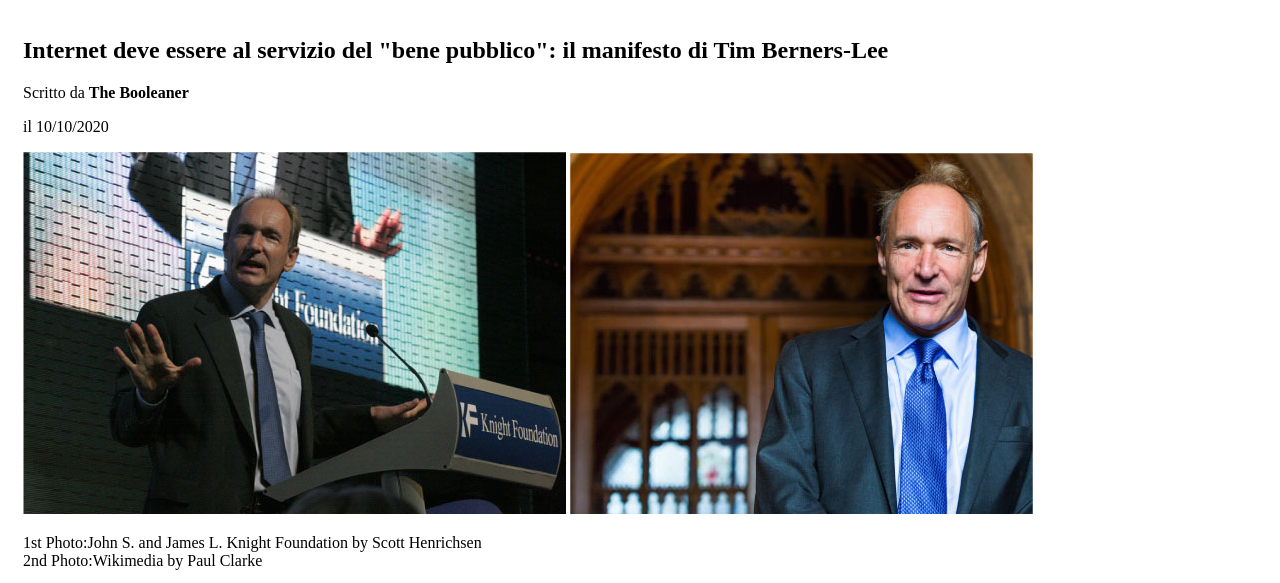
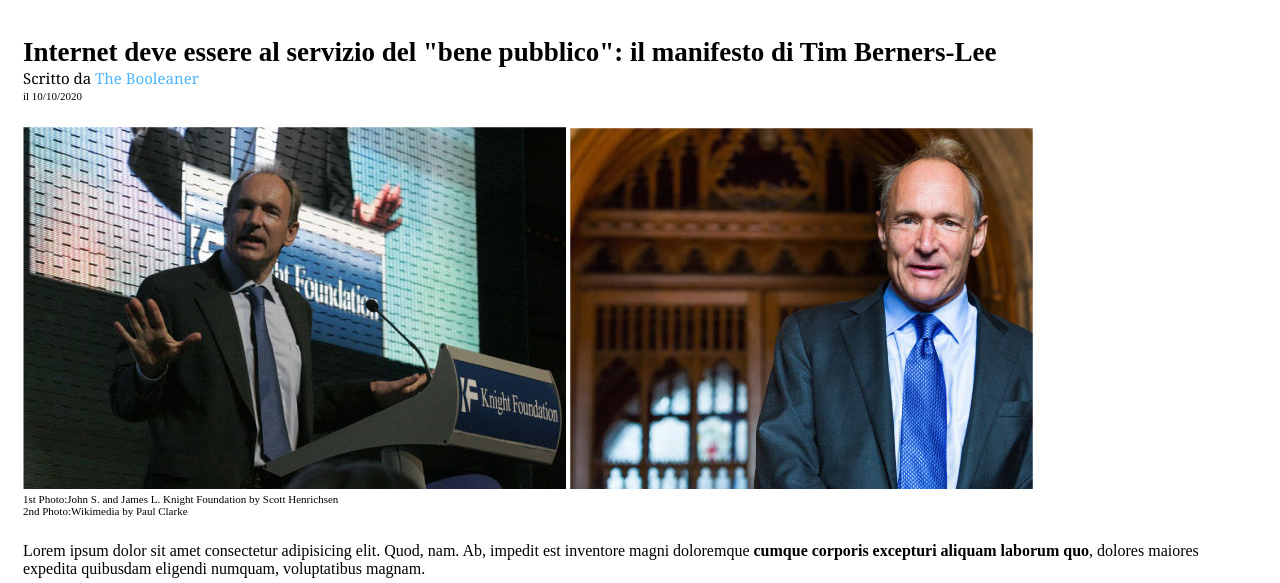
Before and after one commit to FusaroFederico/html-css-booleaner, a plain HTML site: page index.html in a window 1280 px wide. Shown: the part 141-724 px from the top of the page. Drawn offline with Linux system fonts and the light colour scheme.

Commit message:
style: add article style and comment to style.css

```diff
--- a/CSS/style.css
+++ b/CSS/style.css
@@ -1,3 +1,4 @@
+/*inizio stile dell'header*/
 header {
     background-color: #9cd6f4;
     height: 130px;
@@ -8,6 +9,44 @@ header {
     padding: 45px 15px;
 }
 
+/*fine stile dell'header*/
+/*inizio stile del main*/
 main {
     margin: 40px 15px;
 }
+
+/*inizio stile dell'article*/
+h1 {
+    font-size: 27px;
+    margin-bottom: 0px;
+}
+
+article p {
+    margin-top: 0px;
+}
+
+#autore {
+    font-weight: lighter;
+    font-size: 15px;
+    margin-bottom: 0px;
+    font-family: Cambria, Cochin, Georgia, Times, 'Times New Roman', serif;
+}
+
+#autore strong {
+    font-weight: lighter;
+    color: #4eb5ff;
+}
+
+#data {
+    font-size: 11px;
+    margin-top: 2px;
+    margin-bottom: 25px;
+}
+
+#didascalia {
+    font-size: 11px;
+    margin-bottom: 25px;
+}
+
+/*fine stile dell'article*/
+/*fine stile del main*/
```
